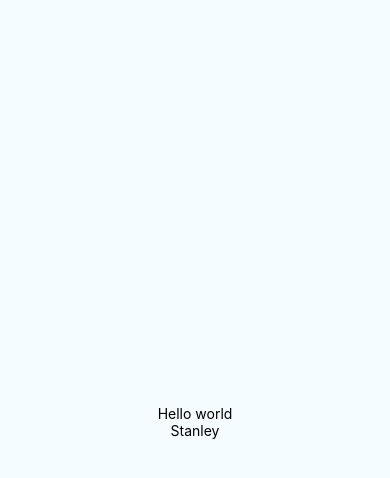
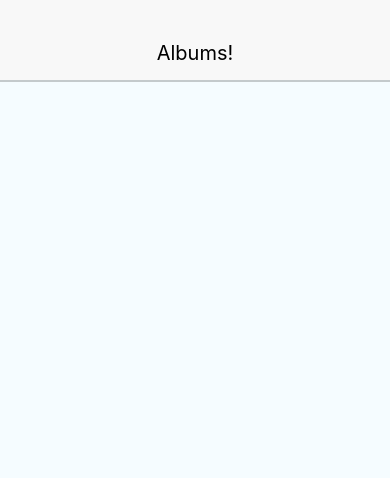
Before and after one commit to stanlouis/react_native_album, a React Native app: screen / in a window 390 px wide. Shown: the top 478 px of the page. Built offline with nearby package versions, Linux system fonts and the light colour scheme.

Commit message:
Add Header styling

```diff
--- a/App.js
+++ b/App.js
@@ -9,6 +9,7 @@
 
 import React, { Component } from 'react';
 import { Platform, StyleSheet, Text, View } from 'react-native';
+import Header from './src/components/Header';
 
 const instructions = Platform.select({
   ios: 'Press Cmd+R to reload,\n' + 'Cmd+D or shake for dev menu',
@@ -17,37 +18,20 @@ const instructions = Platform.select({
     'Shake or press menu button for dev menu',
 });
 
-type Props = {};
-export default class App extends Component<Props> {
+export default class App extends Component {
   render() {
     return (
       <View style={styles.container}>
-        <Text>Hello world</Text>
-        <Name/>
+        <Header />
       </View>
     );
   }
 }
 
-const Name = () => (
-  <Text>Stanley</Text>
-)
 
 const styles = StyleSheet.create({
   container: {
     flex: 1,
-    justifyContent: 'center',
-    alignItems: 'center',
     backgroundColor: '#F5FCFF',
   },
-  welcome: {
-    fontSize: 20,
-    textAlign: 'center',
-    margin: 10,
-  },
-  instructions: {
-    textAlign: 'center',
-    color: '#333333',
-    marginBottom: 5,
-  },
 });
--- /dev/null
+++ b/src/components/Header.js
@@ -0,0 +1,30 @@
+import React from 'react';
+import { Text, View } from 'react-native';
+
+const Header = () => {
+  const { textStyle, viewStyle } = styles;
+  return (
+    <View style={viewStyle}>
+      <Text style={textStyle}>Albums!</Text>
+    </View>
+  );
+};
+
+const styles = {
+  viewStyle: {
+    backgroundColor: '#F8F8F8',
+    justifyContent: 'center',
+    alignItems: 'center',
+    height: 80,
+    paddingTop: 25,
+    shadowColor: '#000',
+    shadowOffset: { width: 0, height: 2 },
+    shadowOpacity: 0.2,
+    elevation: 2,
+    position: 'relative',
+  },
+  textStyle: {
+    fontSize: 20,
+  },
+};
+export default Header;
```
